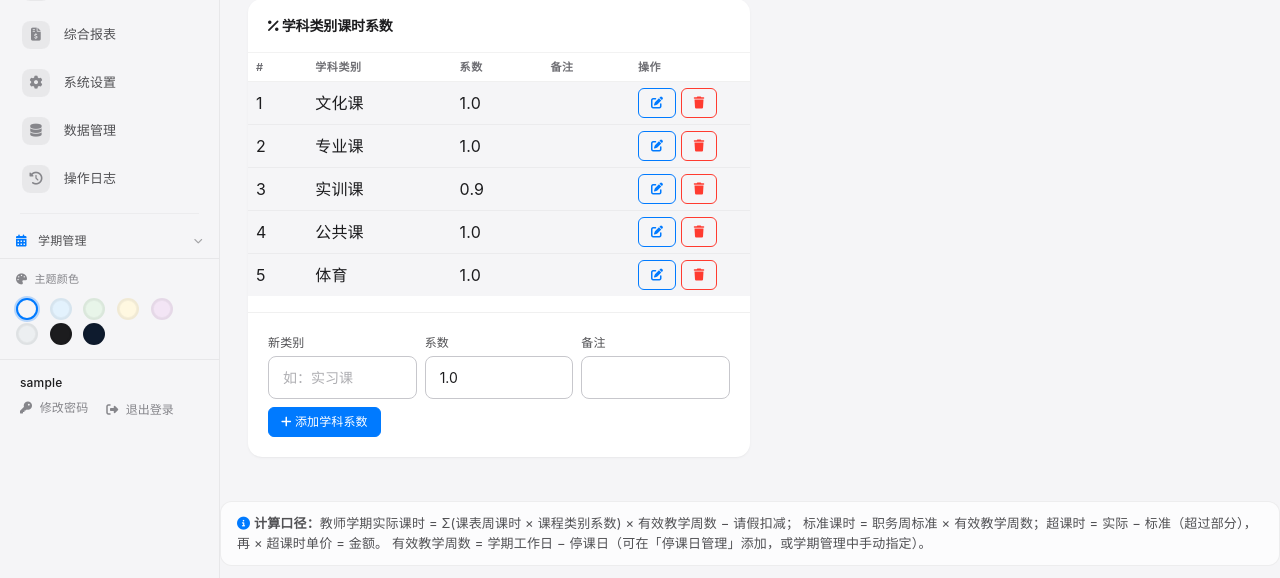
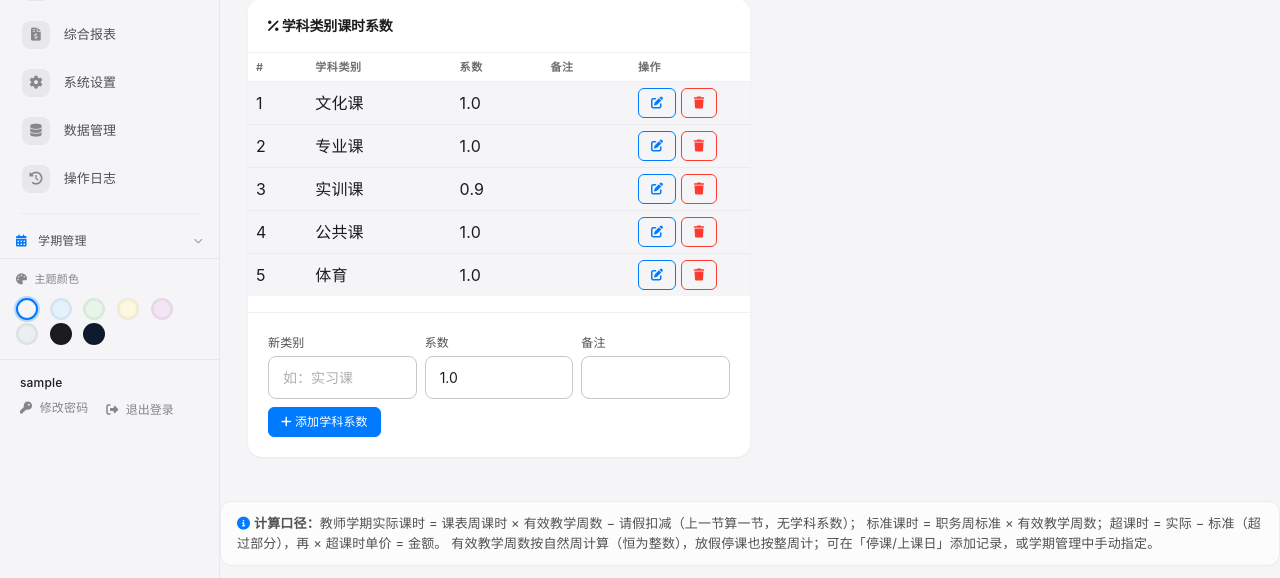
Before and after one commit to Jwzhonga/eduadmin, a Flask app: page /standards in a window 1280 px wide. Shown: the part 594-1172 px from the top of the page. Run offline with Flask 3, Linux system fonts and the light colour scheme; the visitor is signed in with stand-in values (Sample User, id 1); some libraries are stand-ins or nearby versions.

Commit message:
收尾检查：修正超课时计算口径文案残留（standards 页）
- 'Σ(周课时×课程系数)' 改为无学科系数口径（去系数已实施，文案滞后）
- '有效教学周数=学期工作日−停课日' 改为自然周整数口径（放假停课也按整周计）
- 收尾边界验证：补助发放超课时金额与 /workload 同源一致（5周期+手动18周）、
  放假+上课日+请假+单周课组合、空数据 8 页面 200

```diff
--- a/templates/standards.html
+++ b/templates/standards.html
@@ -128,8 +128,8 @@
 
 <div class="alert alert-light border mt-3" style="border-radius:12px;font-size:13px;color:#515154">
     <i class="fas fa-info-circle" style="color:#007aff"></i>
-    <strong>计算口径：</strong>教师学期实际课时 = Σ(课表周课时 × 课程类别系数) × 有效教学周数 − 请假扣减；
+    <strong>计算口径：</strong>教师学期实际课时 = 课表周课时 × 有效教学周数 − 请假扣减（上一节算一节，无学科系数）；
     标准课时 = 职务周标准 × 有效教学周数；超课时 = 实际 − 标准（超过部分），再 × 超课时单价 = 金额。
-    有效教学周数 = 学期工作日 − 停课日（可在「停课日管理」添加，或学期管理中手动指定）。
+    有效教学周数按自然周计算（恒为整数），放假停课也按整周计；可在「停课/上课日」添加记录，或学期管理中手动指定。
 </div>
 {% endblock %}
```
